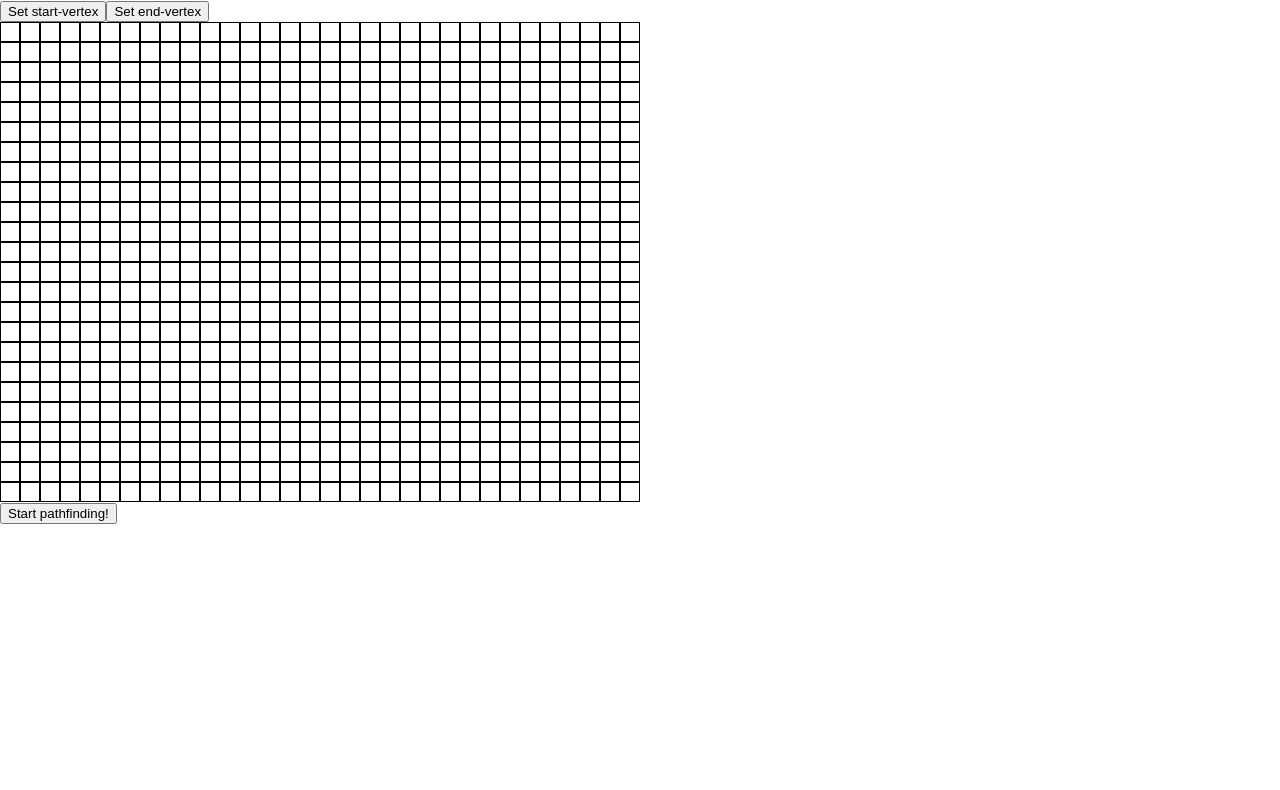
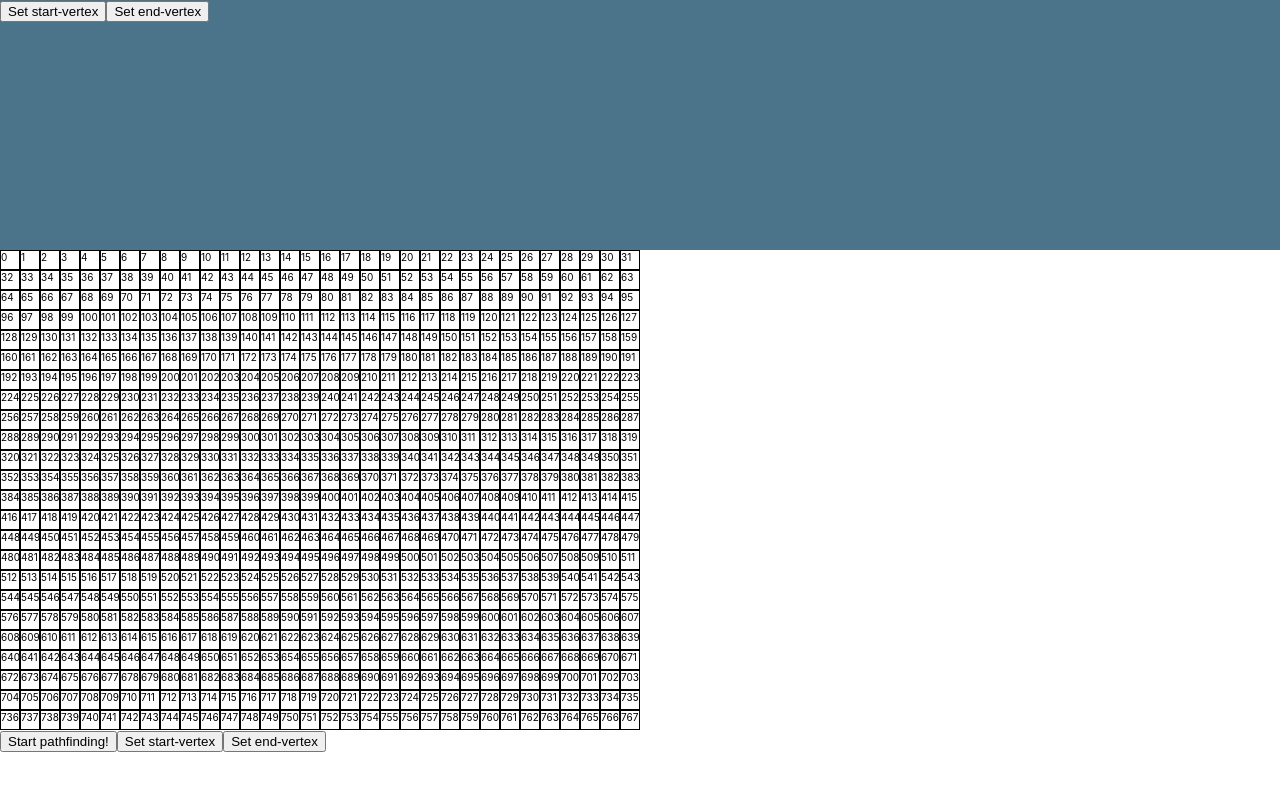
Before and after one commit to danielReineborn/pathfind-experiment, a React (Create React App) app: page / in a window 1280 px wide. Shown: the top 790 px of the page. Built offline with nearby package versions, Linux system fonts and the light colour scheme.

Commit message:
Finally finding shortest path! Todo: add visual effects, perhaps make some priority if different paths is equal distance.

```diff
--- a/src/App.css
+++ b/src/App.css
@@ -1,38 +1,7 @@
-.App {
-  text-align: center;
-}
-
-.App-logo {
-  height: 40vmin;
-  pointer-events: none;
-}
-
-@media (prefers-reduced-motion: no-preference) {
-  .App-logo {
-    animation: App-logo-spin infinite 20s linear;
-  }
-}
-
-.App-header {
-  background-color: #282c34;
-  min-height: 100vh;
-  display: flex;
-  flex-direction: column;
-  align-items: center;
-  justify-content: center;
-  font-size: calc(10px + 2vmin);
-  color: white;
-}
-
-.App-link {
-  color: #61dafb;
-}
-
-@keyframes App-logo-spin {
-  from {
-    transform: rotate(0deg);
-  }
-  to {
-    transform: rotate(360deg);
-  }
-}
+/*
+#1A1D26 - dark blue
+#2D3641 - grey blue
+#4B748B - blue
+#71AAC8 - light blue
+#E5EEDC - sand
+*/
--- a/src/App.js
+++ b/src/App.js
@@ -1,20 +1,37 @@
-import React, { useState } from 'react';
+import React, { useState, useEffect } from 'react';
 import './App.css';
+import styled from "styled-components";
+import { makeGrid } from "./Utils";
+
+import Header from "./Component/Header";
 import Grid from "./Component/Grid";
 
+
+const Main = styled.main`
+
+`
+
 function App() {
+  /*
+    const [grid, setGrid] = useState([]);
+
+    useEffect(() => {
+      let grid = makeGrid(32, 24);
+      setGrid(grid);
+    }, []) */
+
 
   const [vertex, setVertex] = useState(null);
   const [start, setStart] = useState(null);
   const [end, setEnd] = useState(null);
 
+  //Change to copy grid and set clicked node to grid[nodeClicked].start = true, updategrid(newgrid)
   function handleVertex(e) {
-    console.log(e.target.className);
     if (vertex) {
       console.log(e.target.id);
       let startVertex = e.target.id;
+      setStart(startVertex);
       setVertex(null);
-      setStart(startVertex);
     } else if (vertex === false) {
       let endVertex = e.target.id;
       console.log(e.target.id);
@@ -29,12 +46,12 @@ function App() {
 
 
   return (
-    <div>
-      <button onClick={() => setVertex(true)} className="start">Set start-vertex</button>
-      <button onClick={() => setVertex(false)} className="end">Set end-vertex</button>
+    <Main>
+      <Header setVertex={setVertex} />
 
-      <Grid handleVertex={handleVertex} start={start} end={end} x={32} y={24} />
-    </div>
+
+      <Grid handleVertex={handleVertex} /* grid={grid} */ start={start} end={end} x={32} y={24} />
+    </Main>
   );
 }
 
--- a/src/Component/Grid.js
+++ b/src/Component/Grid.js
@@ -1,6 +1,8 @@
 import React, { useState, useEffect } from "react";
 import { makeGrid, startEndVertex, findPath, returnShortestPath } from "../Utils";
 import styled from "styled-components";
+
+import Node from "./Node";
 
 const Container = styled.section`
   box-sizing: border-box;
@@ -33,16 +35,17 @@ export default function Grid({ start, end, x, y, handleVertex }) {
   const [grid, updateGrid] = useState([]);
 
   useEffect(() => {
-    console.log(start, end);
 
     let grid = makeGrid(x, y);
+    if (start) grid[start].start = true;
+    if (end) grid[end].end = true;
 
     updateGrid(grid);
-  }, [start, end, x, y])
+    console.log("Update");
+  }, [x, y, start, end])
 
   function onClick(e) {
-    console.log(grid[e.target.id].connected);
-
+    console.log(grid[e.target.id]);
 
     handleVertex(e);
     let newGrid = startEndVertex(x, y, start, end);
@@ -56,17 +59,33 @@ export default function Grid({ start, end, x, y, handleVertex }) {
     console.log(returnShortestPath(grid, endId));
   }
 
+  function setStart(e) {
+    let node = e.target;
+    console.log(node);
+    /* let newGrid = [...grid];
+    newGrid[] */
+  }
+
+  function setEnd(e) {
+
+  }
+
   return (
     <>
 
       <Container x={x} y={y} className="gridCont">
-        {grid.map((x, i) => {
-          return <div onClick={onClick} className={x.start ? "grid start" : x.end ? "grid end" : "grid"} id={i} key={i}></div>
+        {grid.map((node, i) => {
+          return <Node
+            handleClick={onClick}
+            node={node}
+            key={i}
+          />
         })}
       </Container>
 
       <button onClick={runPathFinder}>Start pathfinding!</button>
-
+      <button onClick={setStart} className="start">Set start-vertex</button>
+      <button onClick={setEnd} className="end">Set end-vertex</button>
     </>
   )
 }
--- /dev/null
+++ b/src/Component/Header.js
@@ -0,0 +1,21 @@
+import React, { useState } from "react";
+import styled from "styled-components";
+
+
+const Wrapper = styled.header`
+  height: 250px;
+  background-color: #4B748B;
+
+`
+
+export default function Header({ setVertex }) {
+
+
+
+  return (
+    <Wrapper>
+      <button onClick={() => setVertex(true)} className="start">Set start-vertex</button>
+      <button onClick={() => setVertex(false)} className="end">Set end-vertex</button>
+    </Wrapper>
+  )
+}
--- /dev/null
+++ b/src/Component/Node.js
@@ -0,0 +1,28 @@
+import React from "react";
+import styled from "styled-components";
+
+const Wrapper = styled.div`
+  display: block;
+  box-sizing: border-box;
+  border: 1px solid black;
+  height: 20px;
+  width: 20px;
+  font-size: 10px;
+  background-color: ${props => props.node.start ? "green" : props.node.end ? "red" : "white"}
+`
+
+export default function Node({ handleClick, node }) {
+
+  function onClick(e) {
+    console.log(e.target.id);
+    handleClick(e);
+  }
+
+  return (
+    <Wrapper node={node}
+      onClick={onClick}
+      id={node.via}
+    >{node.id}
+    </Wrapper>
+  )
+}
--- a/src/Utils/index.js
+++ b/src/Utils/index.js
@@ -6,7 +6,7 @@ export function makeGrid(x, y) {
       id: i,
       weight: 1,
       via: i,
-      distance: 0,
+      distance: Infinity,
       candidateCost: null,
       solved: false,
       start: false,
@@ -45,12 +45,10 @@ export function findPath(grid, cv) {
   function innerFindPath(grid, cv) {
 
     grid[cv].solved = true;
-
+    grid[cv].distance += 1;
     if (grid[cv].start) {
       grid[cv].distance = 0;
 
-    } else {
-      grid[cv].distance += grid[cv].candidateCost;
     }
 
     if (grid[cv].end) {
@@ -62,17 +60,24 @@ export function findPath(grid, cv) {
 
     } else {
 
-      for (let v of grid[cv].connected) {
+      for (let vx of grid[cv].connected) {
 
-        if (grid[v].solved) {
-          continue;
-        } else {
 
-          grid[v].candidateCost = grid[cv].distance + grid[v].weight;
-          grid[v].via = grid[cv].id;
+        if (grid[vx].distance > grid[cv].distance + grid[vx].weight) {
+          grid[vx].distance = grid[cv].distance + grid[vx].weight;
+          grid[vx].via = grid[cv].id;
+          console.log(grid[vx]);
+        }
 
-          if (!foundNode) innerFindPath(grid, grid[v].id);
-        }
+
+
+
+      }
+
+      for (let vx of grid[cv].connected) {
+        if (grid[vx].solved) continue;
+
+        if (!foundNode) innerFindPath(grid, grid[vx].id);
 
       }
     }
```
